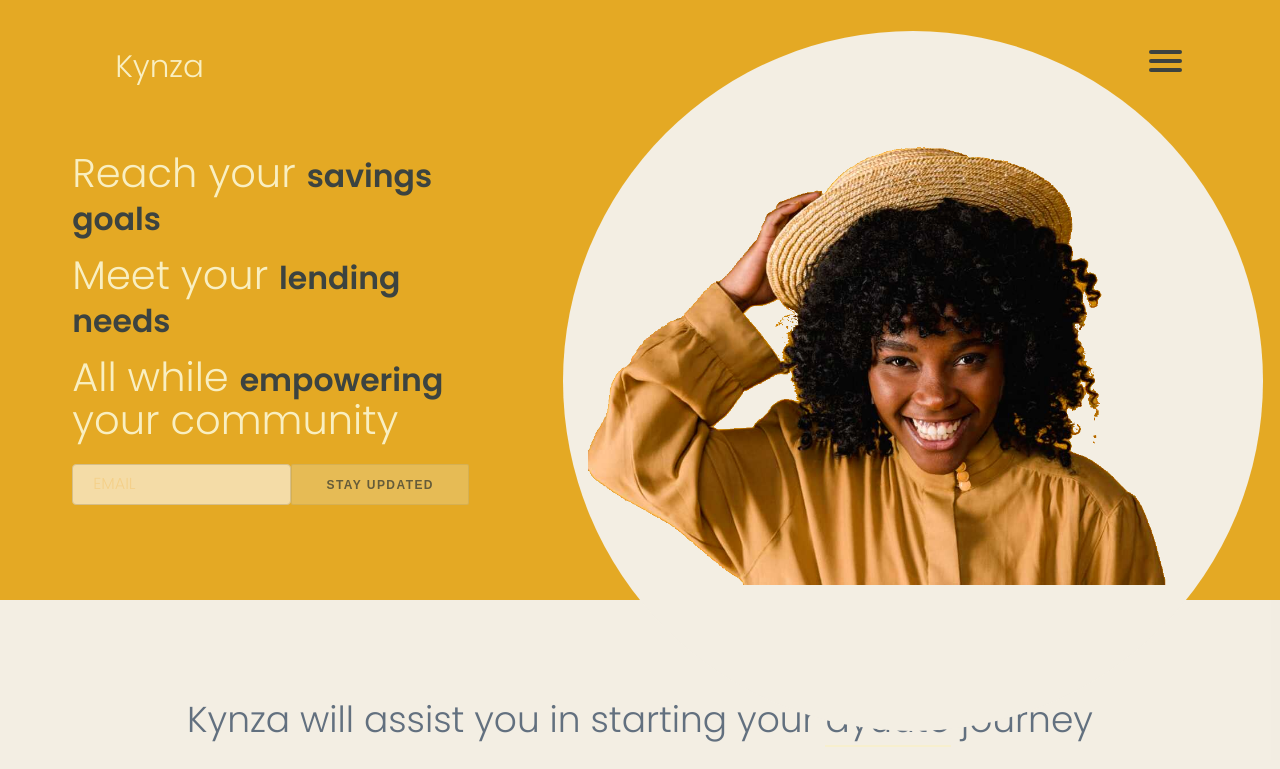
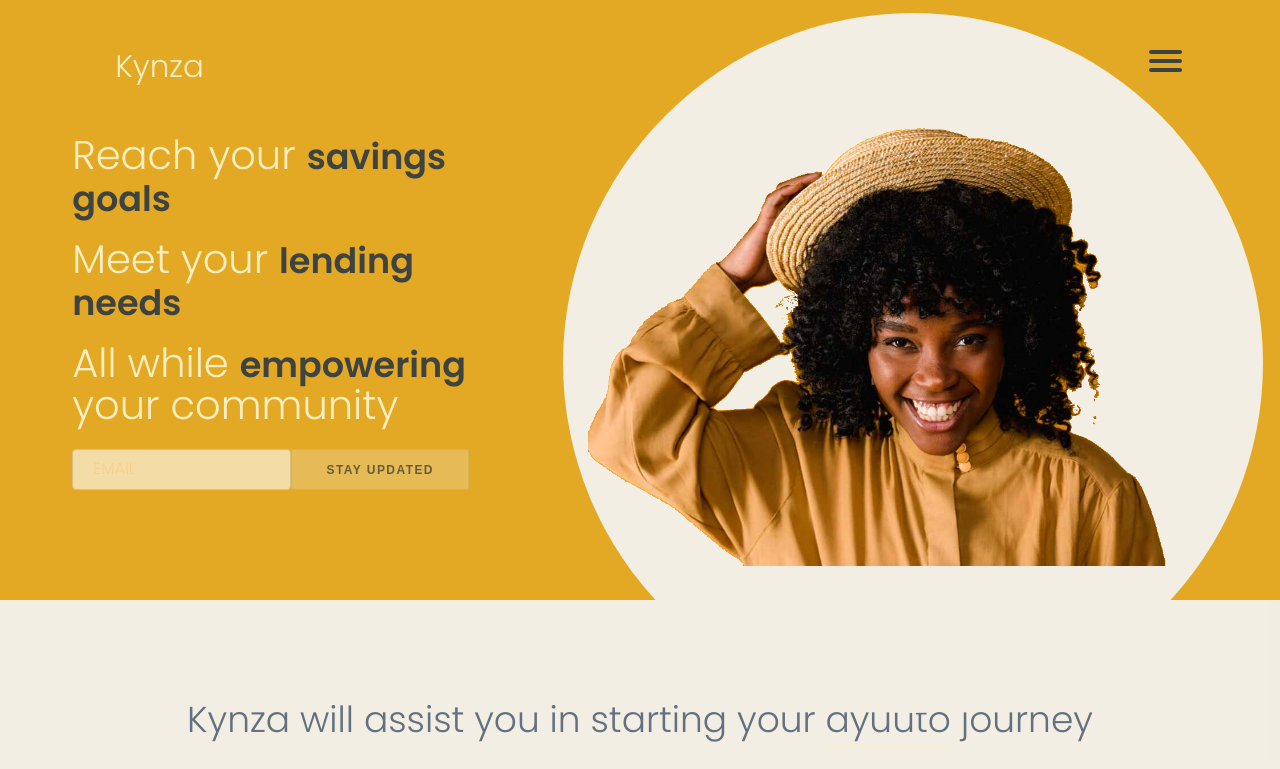
Before and after one commit to ismahanali/kynza, a plain HTML site: page index.html in a window 1280 px wide. Shown: the top 769 px of the page. Drawn offline with nearby package versions, Linux system fonts and the light colour scheme.

Commit message:
dimensions

```diff
--- a/styles.css
+++ b/styles.css
@@ -301,7 +301,7 @@ input[type=text] {
   display: flex;
   flex-direction: row;
   /* padding: 5vw; */
-  padding-top: 3vw;
+  padding-top: 20px;
   margin: 0 auto;
   justify-content: center;
   align-items: center;
@@ -355,18 +355,18 @@ input[type=text] {
 }
 
 .header-text p {
-  width: 96%;
+  width: 99%;
   font-family: 'Poppins', sans-serif;
   font-weight: 300;
   color: rgba(250, 241, 200, 0.959);
   font-size: 40px;
-  padding-top: 2vh;
+  padding-top: 20px;
 }
 
 .top-text .bold {
   font-weight: 600;
   color: rgba(18,41,71,0.8);
-  font-size: 31.5px !important;
+  font-size: 35px !important;
 }
 
 
```
